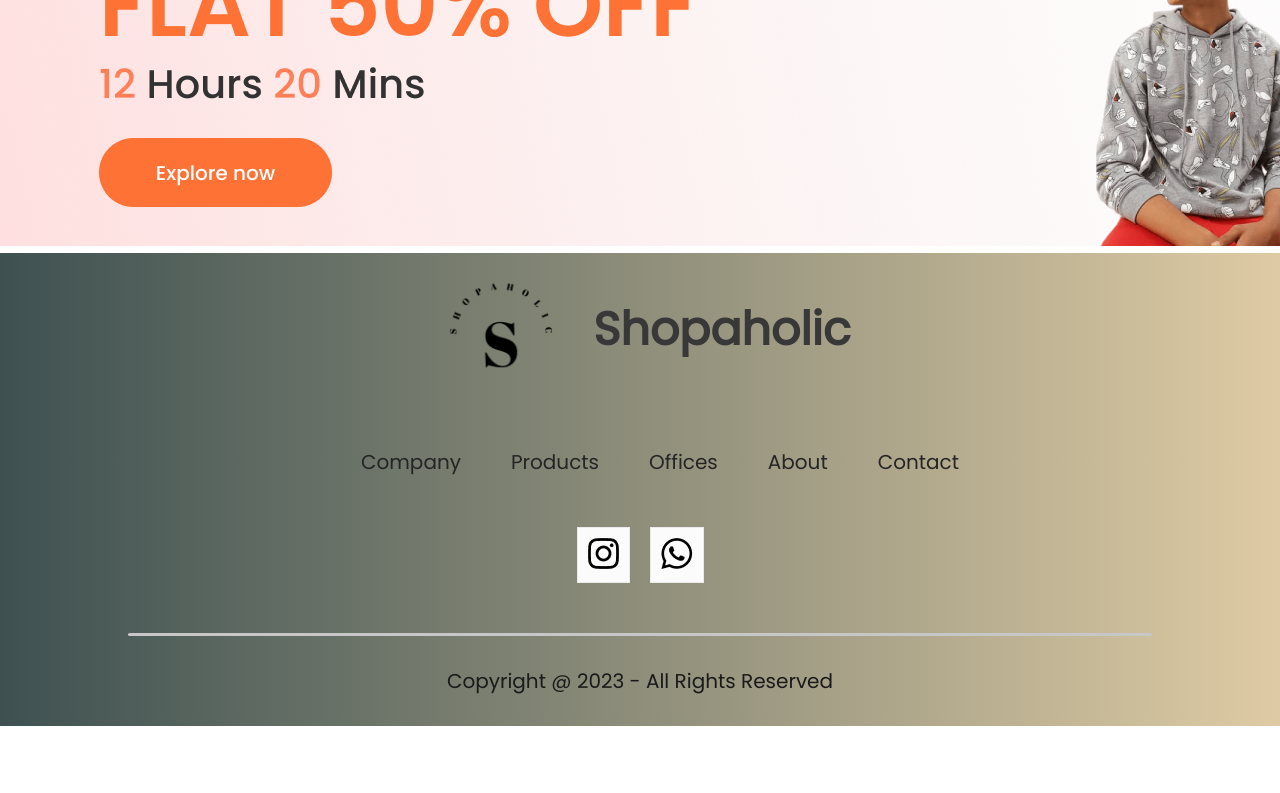
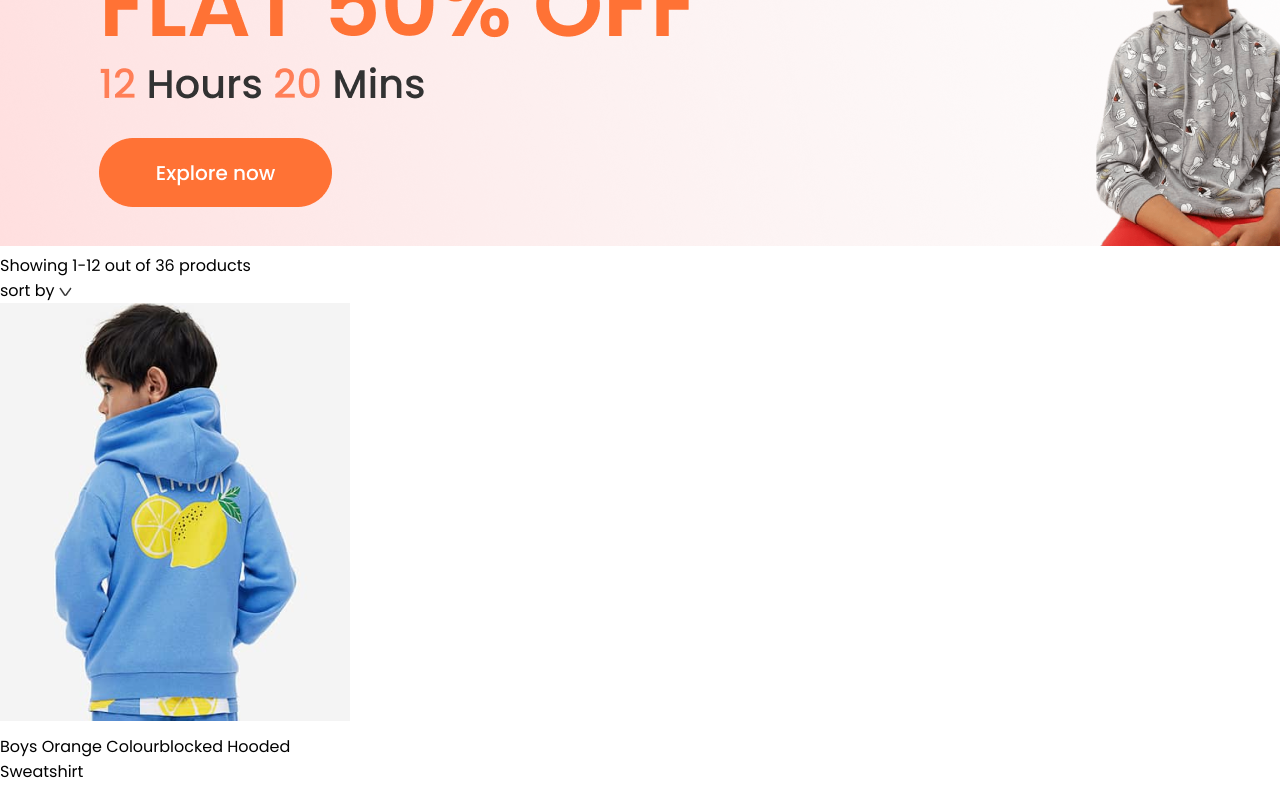
Before and after one commit to Cizen14/ReactEcommerceApp, a React (Create React App) app: page /kids in a window 1280 px wide. Shown: the part 300-1093 px from the top of the page. Before the commit the page ends 1026 px from the top, so only its background shows below. Built offline with nearby package versions, Linux system fonts and the light colour scheme.

Commit message:
finished with other page

```diff
--- a/src/Pages/ShopCategory.jsx
+++ b/src/Pages/ShopCategory.jsx
@@ -1,11 +1,33 @@
 import React, { useContext } from 'react'
 import './CSS/ShopCategory.css'
 import { ShopContext } from '../Context/ShopContext'
+import dropdown_icon from '../Components/Assets/dropdown_icon.png'
+import Item from '../Components/Items/Item'
 const ShopCategory = (props) => {
   const {all_product} = useContext(ShopContext);
   return (
     <div className='shop-catergory'>
       <img src={props.banner} alt="" />
+      <div className="shopcategory-indexSort">
+        <p>
+          <span>Showing 1-12</span> out of 36 products
+        </p>
+        <div className="shopcategory-sort">
+          sort by <img src={dropdown_icon} alt='' />
+        </div>
+      </div>
+      <div className="shopcatergory-products">
+        {all_product.map((item, i)=>{
+          if (props.category===item.category){
+          return <Item key={i} id={item.id} name={item.name} image={item.image} new_price={item.new_price} old_price={item.old_price} />
+        }
+        else{
+          return null;
+
+        }
+
+      })}
+      </div>
     </div>
   )
 }
```
